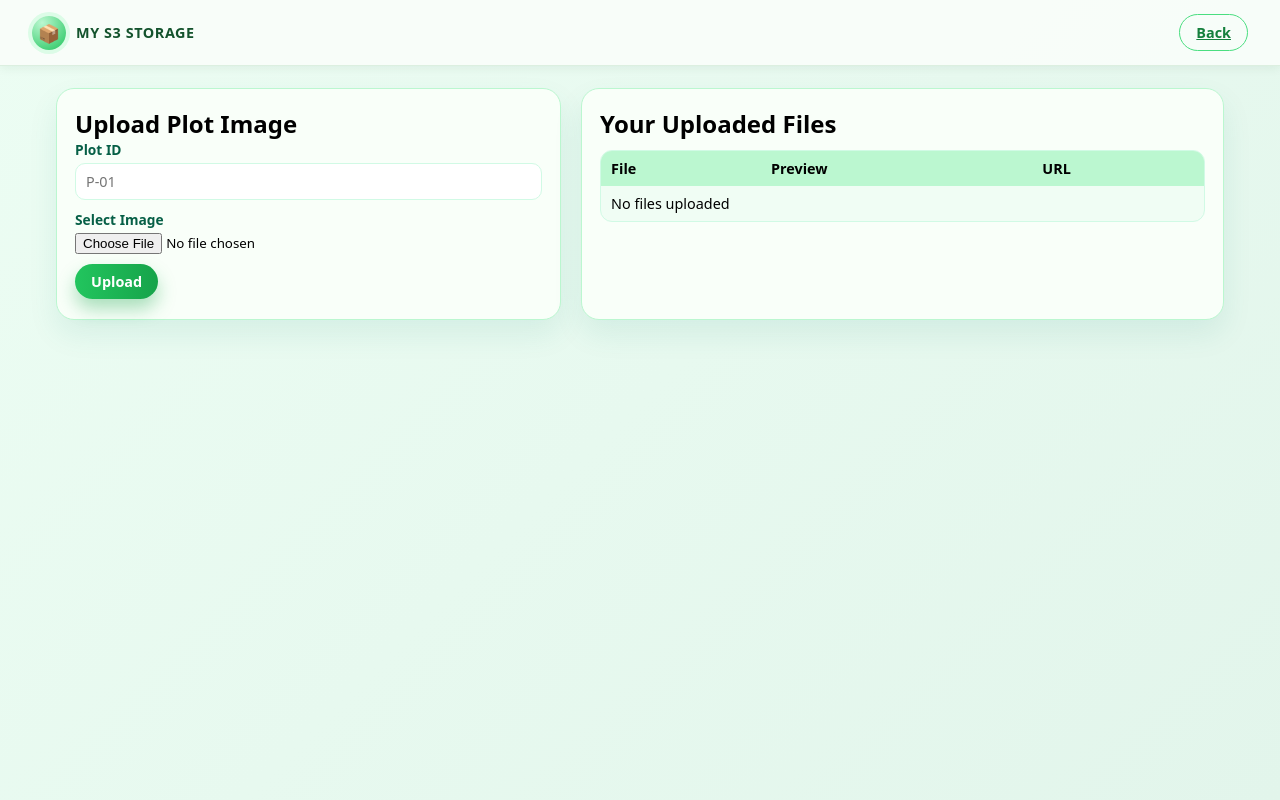
After one commit to hurnaqvi26/forest-farm-planner, a Django app: page /s3/ in a window 1280 px wide. The commit adds this page. Run offline with Django 4.2, Linux system fonts and the light colour scheme; a user stored in the database is signed in; data that the repository does not hold is empty.

Commit message:
Added S3 Bucket service

```diff
--- a/core/urls.py
+++ b/core/urls.py
@@ -18,4 +18,7 @@ urlpatterns = [
 
     # View All Saved Plans
     path("plans/", planner_views.view_plans, name="view_plans"),
+
+    # S3 Bucket
+    path("s3/", planner_views.s3_storage, name="s3_storage"),
 ]
--- a/planner/views.py
+++ b/planner/views.py
@@ -6,6 +6,10 @@ from planner_core.dynamo import save_plan, get_all_plans
 from planner_core.sqs_helper import send_plan_to_queue
 from planner_core.sns_helper import notify_user_plan_created
 from planner_core.cloudwatch_helper import create_log_group, create_log_stream, put_log_event
+from django.shortcuts import render
+from django.contrib.auth.decorators import login_required
+
+
 
 # Crop Calculator (PyPI Package)
 from cropcalc_pkg.crop_functions import (
@@ -14,6 +18,41 @@ from cropcalc_pkg.crop_functions import (
     WeatherAdjustment,
     SoilRecommender
 )
+from django.views.decorators.csrf import csrf_exempt
+from planner_core.s3_helper import upload_plot_image, list_user_objects, get_file_url
+
+
+@login_required
+def s3_storage(request):
+    username = request.user.username
+    uploaded_keys = list_user_objects(username)
+    file_urls = [get_file_url(k) for k in uploaded_keys]
+
+    if request.method == "POST":
+        plot_id = request.POST.get("plot_id")
+        uploaded_file = request.FILES.get("image_file")
+
+        if not plot_id or not uploaded_file:
+            return render(request, "planner/s3_storage.html", {
+                "error": "Plot ID and Image required!",
+                "files": zip(uploaded_keys, file_urls)
+            })
+
+        # save file temporarily
+        temp_path = f"/tmp/{uploaded_file.name}"
+        with open(temp_path, "wb+") as temp:
+            for chunk in uploaded_file.chunks():
+                temp.write(chunk)
+
+        # upload to S3
+        upload_plot_image(temp_path, username, plot_id)
+
+        uploaded_keys = list_user_objects(username)
+        file_urls = [get_file_url(k) for k in uploaded_keys]
+
+    return render(request, "planner/s3_storage.html", {
+        "files": zip(uploaded_keys, file_urls)
+    })
 
 
 # ================================
@@ -132,3 +171,37 @@ def crop_yield_calculator(request):
         "result": result,
         "recommendations": recommendations
     })
+
+
+
+@login_required
+def s3_storage(request):
+    username = request.user.username
+    uploaded_keys = list_user_objects(username)
+    file_urls = [get_file_url(k) for k in uploaded_keys]
+
+    if request.method == "POST":
+        plot_id = request.POST.get("plot_id")
+        uploaded_file = request.FILES.get("image_file")
+
+        if not plot_id or not uploaded_file:
+            return render(request, "planner/s3_storage.html", {
+                "error": "Plot ID and Image required!",
+                "files": zip(uploaded_keys, file_urls)
+            })
+
+        # save file temporarily
+        temp_path = f"/tmp/{uploaded_file.name}"
+        with open(temp_path, "wb+") as temp:
+            for chunk in uploaded_file.chunks():
+                temp.write(chunk)
+
+        # upload to S3
+        upload_plot_image(temp_path, username, plot_id)
+
+        uploaded_keys = list_user_objects(username)
+        file_urls = [get_file_url(k) for k in uploaded_keys]
+
+    return render(request, "planner/s3_storage.html", {
+        "files": zip(uploaded_keys, file_urls)
+    })
--- /dev/null
+++ b/planner_core/s3_helper.py
@@ -0,0 +1,47 @@
+import boto3
+import logging
+import os
+
+logger = logging.getLogger(__name__)
+
+BUCKET_NAME = "forest-farm-planner-storage"
+REGION = "us-east-1"
+
+s3 = boto3.client("s3", region_name=REGION)
+
+
+# ------------------------------------------------------
+# Upload file for a user's plot
+# ------------------------------------------------------
+def upload_plot_image(file_path, username, plot_id):
+    key = f"users/{username}/plots/{plot_id}.jpg"
+
+    try:
+        s3.upload_file(file_path, BUCKET_NAME, key)
+        logger.info(f"Uploaded to S3: {key}")
+        return key
+    except Exception as e:
+        logger.error(f"S3 UPLOAD ERROR: {e}")
+        raise
+
+
+# ------------------------------------------------------
+# List all objects for a user
+# ------------------------------------------------------
+def list_user_objects(username):
+    prefix = f"users/{username}/plots/"
+
+    try:
+        response = s3.list_objects_v2(Bucket=BUCKET_NAME, Prefix=prefix)
+        contents = response.get("Contents", [])
+        return [obj["Key"] for obj in contents]
+    except Exception as e:
+        logger.error(f"S3 LIST ERROR: {e}")
+        return []
+
+
+# ------------------------------------------------------
+# Generate public URL for an object
+# ------------------------------------------------------
+def get_file_url(key):
+    return f"https://{BUCKET_NAME}.s3.amazonaws.com/{key}"
--- a/templates/planner/dashboard.html
+++ b/templates/planner/dashboard.html
@@ -14,6 +14,7 @@
     <div class="top-bar-left">
         <div class="logo-circle small">🌱</div>
         <span class="top-bar-title">Forest &amp; Farm Planner</span>
+        <a href="/s3/" class="btn btn-outline">My S3 Storage</a>
     </div>
 
     <div class="top-bar-right">
--- /dev/null
+++ b/templates/planner/s3_storage.html
@@ -0,0 +1,78 @@
+{% load static %}
+
+<!DOCTYPE html>
+<html>
+<head>
+    <title>S3 Storage</title>
+    <link rel="stylesheet" href="{% static 'css/styles.css' %}">
+</head>
+
+<body class="page-bg">
+
+<header class="top-bar">
+    <div class="top-bar-left">
+        <div class="logo-circle small">📦</div>
+        <span class="top-bar-title">My S3 Storage</span>
+    </div>
+    <div class="top-bar-right">
+        <a href="/dashboard/" class="btn btn-outline">Back</a>
+    </div>
+</header>
+
+<main class="dashboard-layout">
+
+    <section class="card">
+        <h2>Upload Plot Image</h2>
+
+        <form method="POST" enctype="multipart/form-data" class="generate-form">
+            {% csrf_token %}
+
+            <div class="form-group">
+                <label>Plot ID</label>
+                <input type="text" name="plot_id" placeholder="P-01">
+            </div>
+
+            <div class="form-group">
+                <label>Select Image</label>
+                <input type="file" name="image_file">
+            </div>
+
+            <button class="btn btn-primary">Upload</button>
+
+            {% if error %}
+                <div class="alert alert-danger">{{ error }}</div>
+            {% endif %}
+        </form>
+    </section>
+
+    <section class="card">
+        <h2>Your Uploaded Files</h2>
+
+        <div class="table-wrapper">
+            <table class="styled-table">
+                <thead>
+                    <tr>
+                        <th>File</th>
+                        <th>Preview</th>
+                        <th>URL</th>
+                    </tr>
+                </thead>
+                <tbody>
+                    {% for key, url in files %}
+                    <tr>
+                        <td>{{ key }}</td>
+                        <td><img src="{{ url }}" width="100"></td>
+                        <td><a href="{{ url }}" target="_blank">Open</a></td>
+                    </tr>
+                    {% empty %}
+                    <tr><td colspan="3">No files uploaded</td></tr>
+                    {% endfor %}
+                </tbody>
+            </table>
+        </div>
+    </section>
+
+</main>
+
+</body>
+</html>
```
Also changed, not shown: db.sqlite3.
